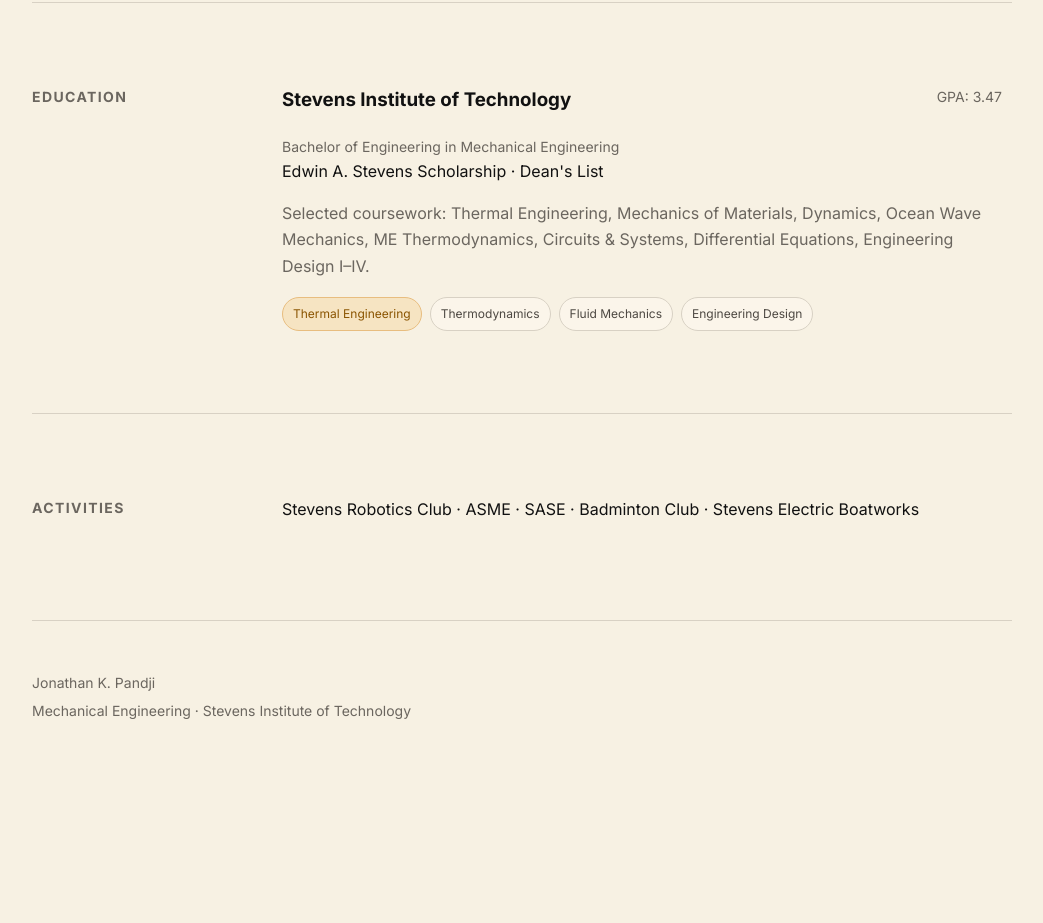
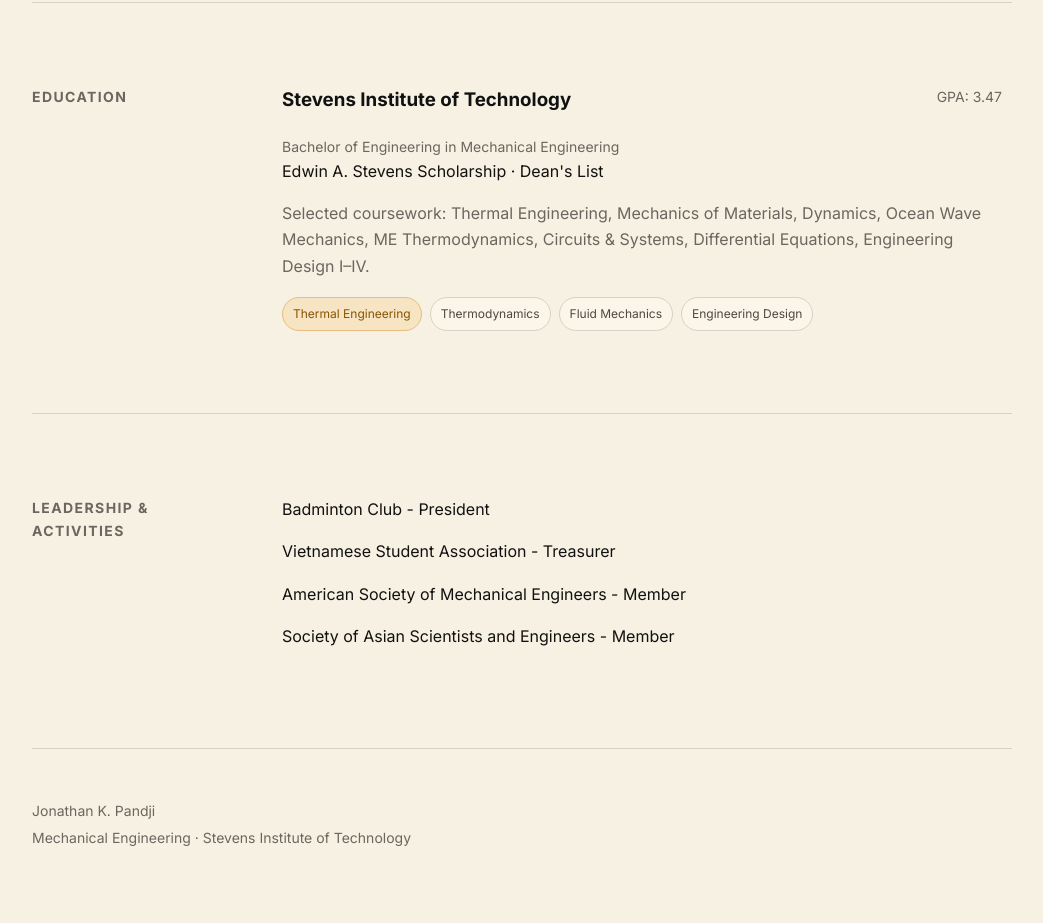
Before and after one commit to jonkezino11/portfolio, a plain HTML site: page index.html in a window 1280 px wide. Shown: the part 3913-4836 px from the top of the page, without its empty margins (118-1161 px from the left). Before the commit the page ends 4709 px from the top, so only its background shows below. Drawn offline with Linux system fonts and the light colour scheme.

Commit message:
Update index.html

```diff
--- a/index.html
+++ b/index.html
@@ -156,7 +156,11 @@
       </div></div>
     </section>
 
-    <section class="section container"><div class="section-grid"><h2>Activities</h2><div class="section-content"><p>Stevens Robotics Club · ASME · SASE · Badminton Club · Stevens Electric Boatworks</p></div></div></section>
+    <section class="section container"><div class="section-grid"><h2>Leadership &amp; Activities</h2><div class="section-content"><p>Badminton Club - President<p/>
+      <p>Vietnamese Student Association - Treasurer</p>
+      <p>American Society of Mechanical Engineers - Member</p>
+      <p>Society of Asian Scientists and Engineers - Member</p>
+    </p></div></div></section>
   </main>
 
   <footer class="footer container"><p>Jonathan K. Pandji</p><p>Mechanical Engineering · Stevens Institute of Technology</p></footer>
```
